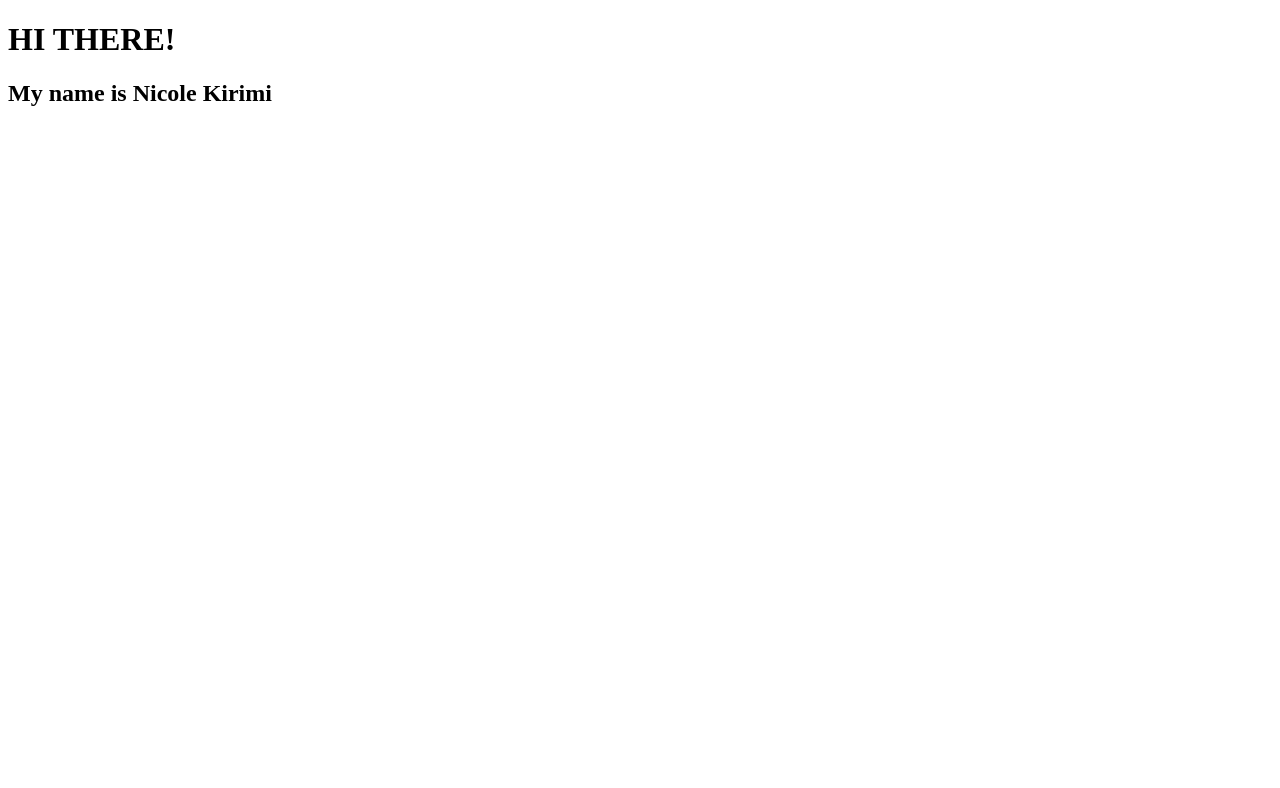
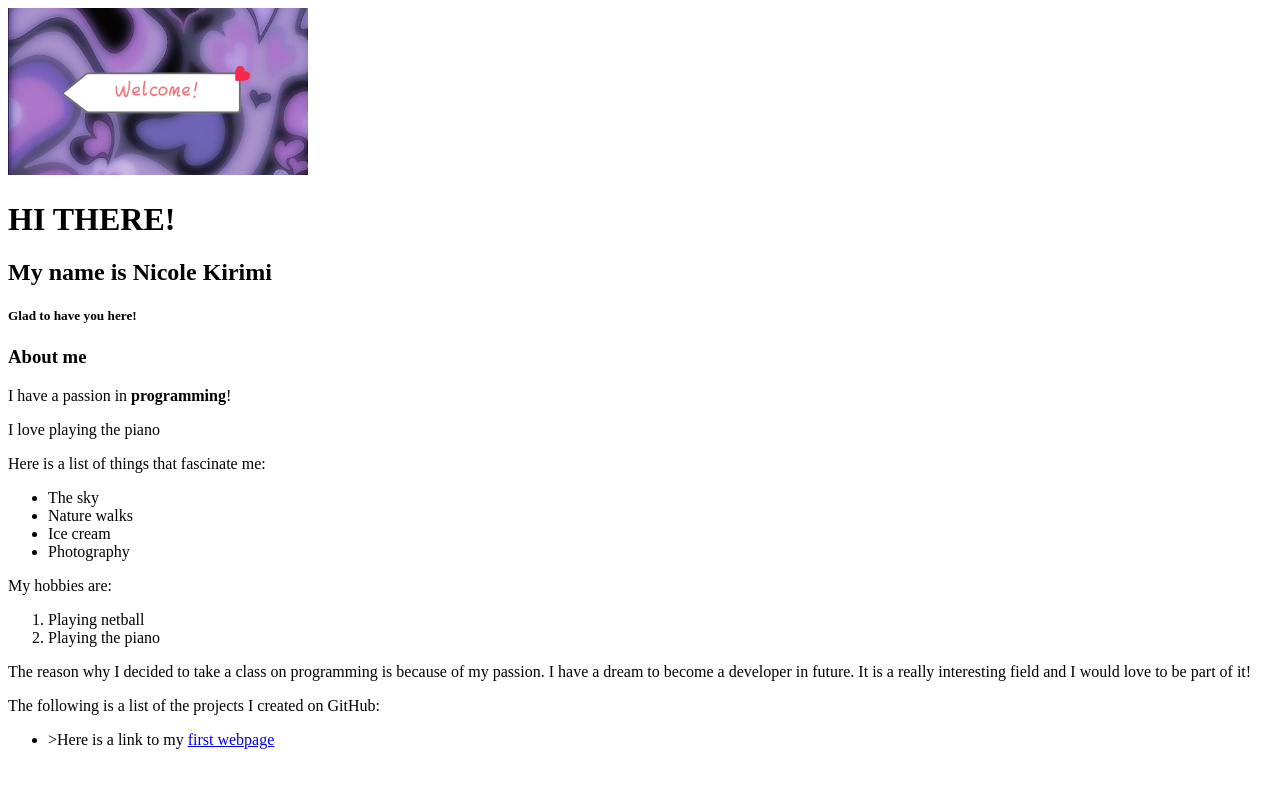
Before and after one commit to nicole-kirimi/Portfolio-2, a plain HTML site: page index.html in a window 1280 px wide. Drawn offline with Linux system fonts and the light colour scheme.

Commit message:
Add about me

```diff
--- a/index.html
+++ b/index.html
@@ -7,7 +7,39 @@
     <link rel="stylesheet" href="./css/style.css">
 </head>
 <body>
+
+    <img width="300px" src="images/welcome.jpg" >
+
     <h1><strong>HI THERE!</strong></h1>
     <h2>My name is Nicole Kirimi</h2>
-</body>
+    <h5><strong> Glad to have you here!</strong></h5>
+        <h3>About me</h3>
+        <p>I have a passion in <strong>programming</strong>!</p>
+        <p>I love playing the piano</p>
+        <p>Here is a list of things that fascinate me:</p>
+        <ul>
+            <li>The sky</li>
+            <li>Nature walks</li>
+            <li>Ice cream</li>
+            <li>Photography</li>
+        </ul>
+        <p>My hobbies are:</p>
+        <ol>
+            <li>Playing netball</li>
+            <li>Playing the piano</li>
+        </ol>
+
+
+        <p>The reason why I decided to take a class on programming is because of my passion.
+            I have a dream to become a developer in future. It is a really interesting field and I would love
+             to be part of it!</p>
+
+
+        <p>The following is a list of the projects I created on GitHub:</p>
+        <ul>
+            <li>>Here is a link to my <a href="https://github.com/nicole-kirimi/first-webpage.git">first webpage</a> </li>
+        </ul>
+
+
+    </body>
 </html>
```
